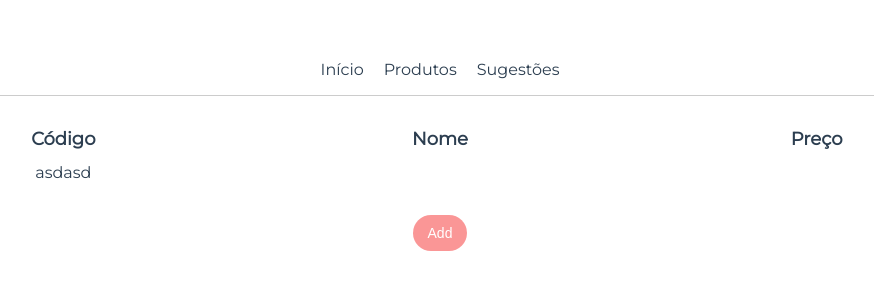
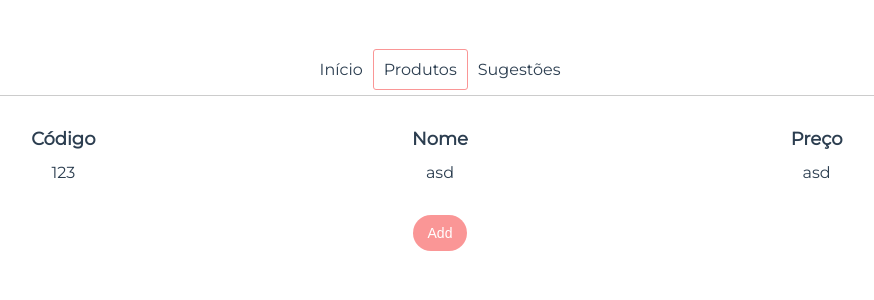
Before and after one commit to thiguet/eye_sync, a Vue app: page /#/products in a window 1280 px wide. Shown: the top 300 px of the page, without its empty margins (200-1074 px from the left). Built offline with nearby package versions, Linux system fonts and the light colour scheme.

Commit message:
Refactoring code -> now using only one customized table.

```diff
--- a/src/App.vue
+++ b/src/App.vue
@@ -1,6 +1,6 @@
 <template>
   <div id="app">
-    <Header :routes="routes" />
+    <custom-header :routes="routes" />
     <div class="app-wrapper">
       <transition name="fade" mode="out-in">
         <router-view />
@@ -10,7 +10,7 @@
 </template>
 
 <script>
-import Header from "@/components/Header.vue";
+import CustomHeader from "@/components/CustomHeader.vue";
 import Products from "@/components/Products.vue";
 
 import routes from "@/routes.js";
@@ -18,8 +18,7 @@ import routes from "@/routes.js";
 export default {
   name: 'app',
   components: {
-    Header,
-    Products
+    CustomHeader
   },
   data() {
     return ({
--- a/src/components/Header.vue
+++ b/src/components/CustomHeader.vue
@@ -1,11 +1,13 @@
 <template>
-    <header class="header">
-        <div class="header-container">
+    <!-- Custom Header -> ch -->
+    <header class="ch">
+        <div class="ch-container">
             <nav>
-                <ul>
-                    <li v-for="route in routes"
+                <ul class="ch-list">
+                    <li class="ch-list-item"
+                        v-for="route in routes"
                         :key="route.name">
-                        <router-link class="router-link" :to="route.path">
+                        <router-link class="ch-router-link" :to="route.path">
                             {{ route.label }}
                         </router-link>
                     </li>
@@ -18,42 +20,37 @@
 <script>
 
 export default {
-    name: "Header",
+    name: "custom-header",
     props: {
         routes: {
             type: Array,
             required: true
-        }
-    },
-    methods: {
-        test() {
-            console.log(this.routes);
         }
     }
 }
 </script>
 
 <style>
-    .header {
+    .ch {
         width: 100%;
     }
 
-    .header-container {
+    .ch-container {
         width: 90%;
         margin-left: 5%;
         border-bottom: 1px solid rgba(0,0,0,0.2);
     }
 
-    .header-container nav ul {
+    .ch-list {
         list-style-type: none;
         padding: 0px;
     }
 
-    .header-container nav ul li {
+    .ch-list-item {
         display: inline-block;
     }
 
-    .router-link {
+    .ch-router-link {
         padding: 10px;
         text-decoration: none;
         color: inherit;
--- a/src/components/Home.vue
+++ b/src/components/Home.vue
@@ -1,5 +1,5 @@
 <template>
-    <button>assdsd</button>
+    <button class="custom-button">Test</button>
 </template>
 
 <script>
@@ -9,5 +9,8 @@ export default {
 </script>
 
 <style>
-
+    .active-link {
+        border: 1px solid #fa9696;
+        border-radius: 3px;
+    }
 </style>
--- a/src/components/Products.vue
+++ b/src/components/Products.vue
@@ -1,42 +1,46 @@
+<style scoped>
+    .footer {
+        width: 100%;
+    }
+</style>
+
 <template>
     <div class="products-wrapper">
         <article>
-            <table class="products-list">
-                <thead>
-                    <tr>
-                        <td>Código</td>
-                        <td>Nome</td>
-                        <td>Preço</td>
-                    </tr>
-                </thead>
-                <!-- <hr /> -->
-                <tbody>
-                    <tr>
-                        <td>asdasd</td>
-                    </tr>
-                </tbody>
-            </table>
+            <custom-table :rows="rows"
+                          :cols="cols">
+            </custom-table>
         </article>
         <footer class="footer">
             <div class="footer-container">
-                <button>Add</button>
+                <button class="custom-button">Add</button>
             </div>
         </footer>
     </div>
 </template>
 
 <script>
+import CustomTable from '@/components/CustomTable.vue';
+
+const cols = ["Código", "Nome", "Preço"];
+const rows = [[123, 'asd', 'asd']];
+
 export default {
-    name: "products"
+    name: "products",
+    components: {
+        CustomTable
+    },
+    data() {
+        return ({
+            rows,
+            cols
+        })
+    }
 }
 </script>
 
 <style>
-    .footer {
-        width: 100%;
-    }
-
-    button {
+    .custom-button {
         font-size: 14px;
         outline: none;
         border: none;
@@ -47,24 +51,7 @@ export default {
         cursor: pointer;
     }
 
-    button:hover {
-        transform: translateY(4px);
-    }
-    .products-list {
-        border: none;
-        padding: 10px;
-        table-layout: fixed;
-        width: 100%;
-        margin-bottom : 20px;
-    }
-
-    .products-list thead tr td {
-        font-weight: 800;
-        font-size: 18px;
-        padding: 10px 0px;
-    }
-
-    .products-list hr {
-        width: 300%;
+    .custom-button:focus {
+        transform: translateY(6px);
     }
 </style>
--- a/src/components/Sugestions.vue
+++ b/src/components/Sugestions.vue
@@ -9,8 +9,8 @@
 <script>
 import CustomTable from '@/components/CustomTable.vue';
 
-const cols = [ "Id", "Produto"],
-      rows = [ [0, 'Teste'], [1, 'Batata']];
+const cols = [ "Código", "Produto"],
+      rows = [ [0, 'Produto Teste'], [1, 'Batata']];
 
 export default {
     name: "sugestions",
--- a/src/main.js
+++ b/src/main.js
@@ -7,6 +7,7 @@ import routes from "@/routes.js";
 Vue.config.productionTip = false
 
 const router = new Router({
+  linkExactActiveClass: 'active-link',
   routes
 })
 
```
